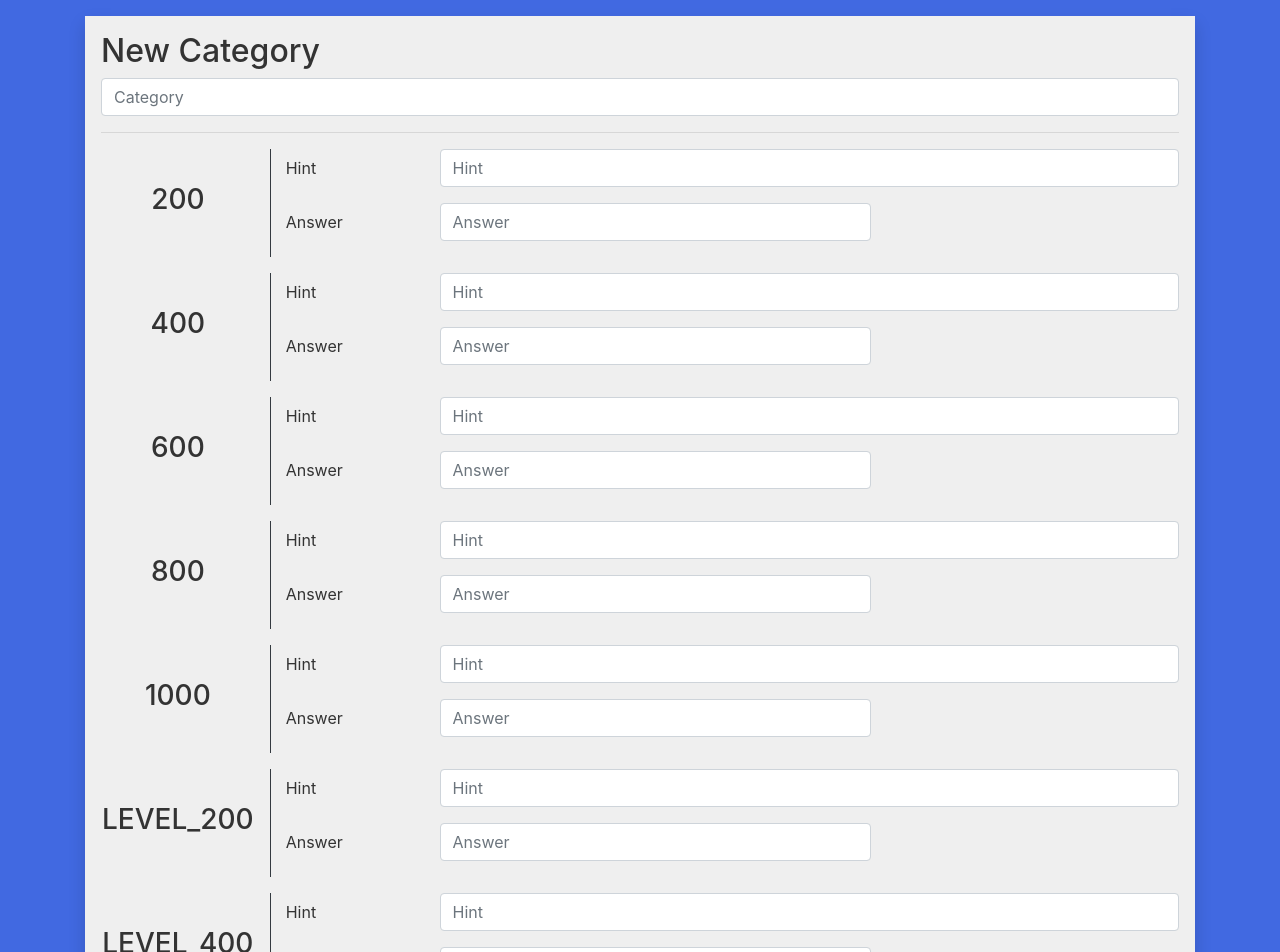
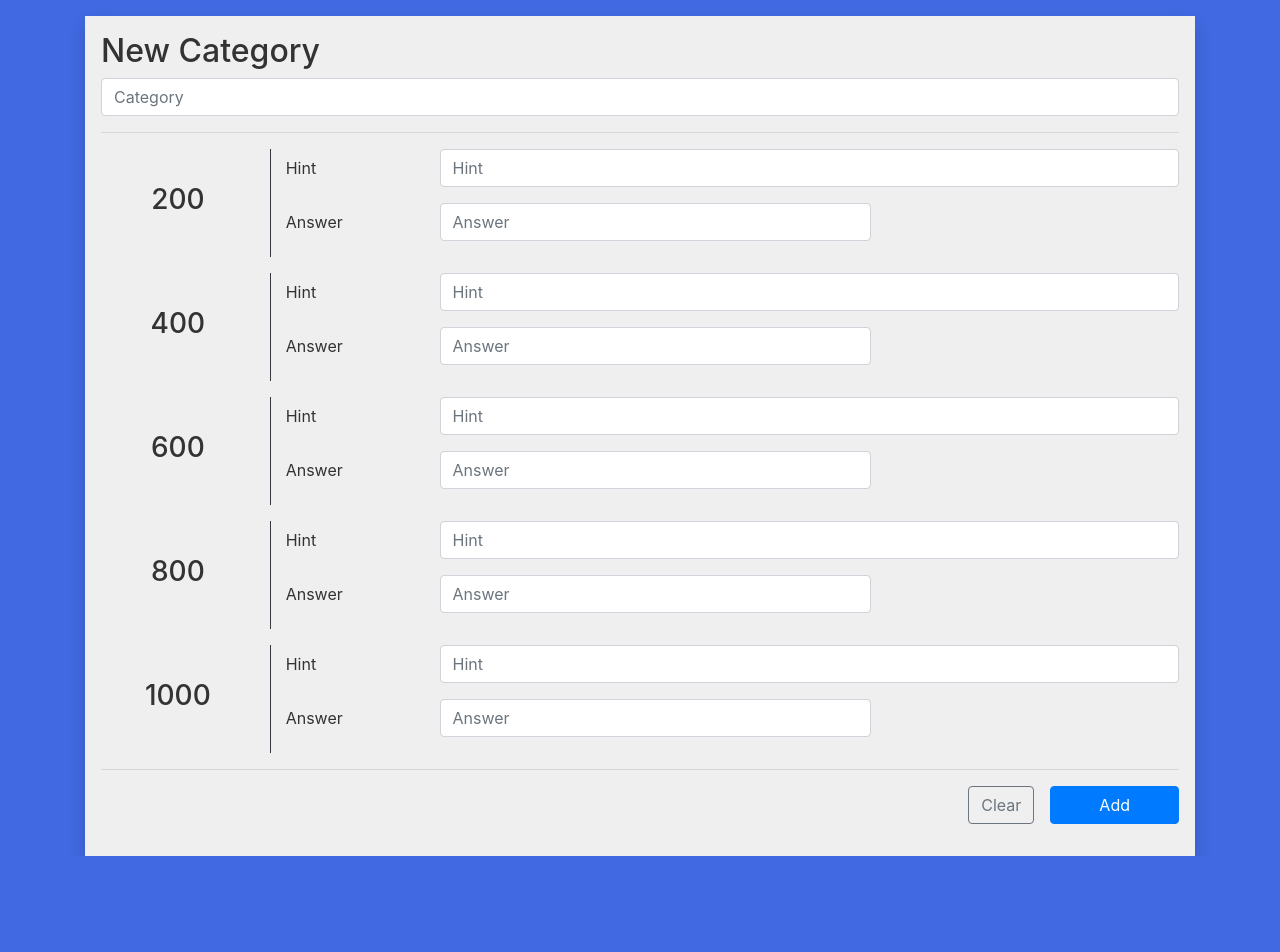
Before and after one commit to rubenitsky/ng-jeopardy, an Angular app: page /category in a window 1280 px wide. Shown: the top 952 px of the page. After the commit the page ends 856 px from the top, so only its background shows below. Built offline with nearby package versions, Linux system fonts and the light colour scheme.

Commit message:
Add form group array to category entry component

```diff
--- a/src/app/category-entry/category-entry.component.html
+++ b/src/app/category-entry/category-entry.component.html
@@ -18,15 +18,15 @@
         </div>
       </div>
       <hr>
-      <div class="row mb-3" *ngFor="let hintValue of HINT_VALUES">
+      <div class="row mb-3" *ngFor="let hintAnswer of categoryHintsFormArray.controls; let i = index">
         <div class="d-flex col-2 border-right border-dark justify-content-center align-items-center">
-          <h3>{{hintValue}}</h3>
+          <h3>{{hintAnswer.value.level}}</h3>
         </div>
         <div class="col-10">
           <div class="form-group row">
-            <label for="hint-{{hintValue}}" class="col-sm-2 col-form-label">Hint</label>
+            <label for="hint-{{hintAnswer.value.level}}" class="col-sm-2 col-form-label">Hint</label>
             <div class="col-sm-10">
-              <input id="hint-{{hintValue}}"
+              <input id="hint-{{hintAnswer.value.level}}"
                      type="text"
                      class="form-control"
                      placeholder="Hint"
@@ -34,9 +34,9 @@
             </div>
           </div>
           <div class="form-group row">
-            <label for="answer-{{hintValue}}" class="col-sm-2 col-form-label">Answer</label>
+            <label for="answer-{{hintAnswer.value.level}}" class="col-sm-2 col-form-label">Answer</label>
             <div class="col-sm-6">
-              <input id="answer-{{hintValue}}"
+              <input id="answer-{{hintAnswer.value.level}}"
                      type="text"
                      class="form-control"
                      placeholder="Answer"
--- a/src/app/category-entry/category-entry.component.ts
+++ b/src/app/category-entry/category-entry.component.ts
@@ -11,19 +11,23 @@ import {FormArray, FormControl, FormGroup, Validators} from "@angular/forms";
 export class CategoryEntryComponent implements OnInit {
 
   public CATEGORY_COUNT = CATEGORY_COUNT;
-  public HINT_VALUES = Object.keys(HintValues);
+  public HINT_VALUES = Object.keys(HintValues).filter(val => !isNaN(val));
 
   public categoryList: Array<Category> = [];
 
 
   public nameFormControl = new FormControl('', [Validators.required]);
+  public levelFormControl = new FormControl('', []);
   public hintFormControl = new FormControl('', [ Validators.required ]);
   public answerFormControl = new FormControl('', [Validators.required ]);
 
-  public categoryHintsFormArray = new FormArray([
-    this.hintFormControl,
-    this.answerFormControl
-  ]);
+  public hintAnswerFormGroup = new FormGroup({
+    'level': this.levelFormControl,
+    'hint': this.hintFormControl,
+    'answer': this.answerFormControl
+  });
+
+  public categoryHintsFormArray = new FormArray([]);
   public categoryFormGroup = new FormGroup({
     'name': this.nameFormControl,
     'hints': this.categoryHintsFormArray
@@ -32,14 +36,34 @@ export class CategoryEntryComponent implements OnInit {
   constructor() { }
 
   ngOnInit() {
+    this.setHintForm();
+  }
+
+  public setHintForm() {
+    this.HINT_VALUES.forEach(hint => {
+      this.categoryHintsFormArray.push(this.generateHintAnswerFormGroup(hint))
+    })
+  }
+
+  private generateHintAnswerFormGroup(level: string): FormGroup {
+    return new FormGroup({
+      'level': new FormControl(level),
+      'hint': new FormControl('', [Validators.required]),
+      'answer': new FormControl('', [Validators.required])
+    });
   }
 
   public addCategory(categoryFormGroup: FormGroup): void {
-    // if (categoryFormGroup.valid) {
-    //   const formValue = categoryFormGroup.value;
-    //   this.categoryList.push(new Category(formValue.name, formValue.hints))
-    //
-    // }
+    console.log(categoryFormGroup.value);
+    if (categoryFormGroup.valid) {
+      const formValue = categoryFormGroup.value;
+      this.getClueListFromHints(formValue.hints);
+      this.categoryList.push(new Category(formValue.name, formValue.hints))
+
+    }
   }
 
+  private getClueListFromHints() {
+
+  }
 }
```
